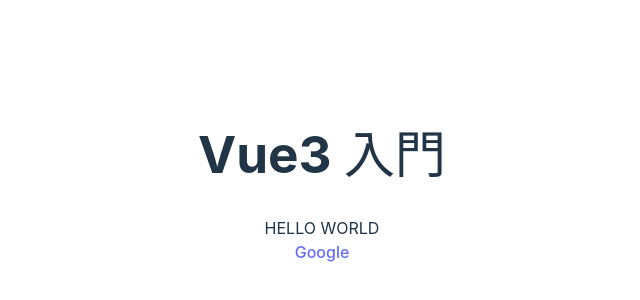
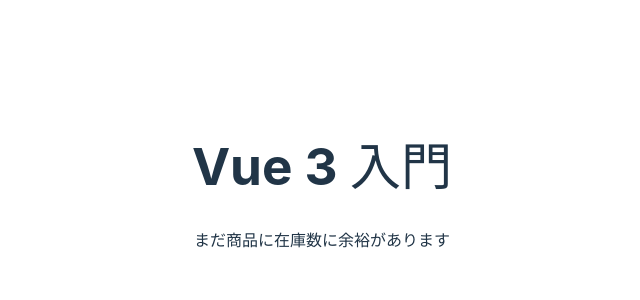
Before and after one commit to YumaEndo921/vue_sample, a Vue app: page / in a window 1280 px wide. Shown: the part 222-522 px from the top of the page, without its empty margins (318-958 px from the left). Built offline with nearby package versions, Linux system fonts and the light colour scheme.

Commit message:
5/15_save
途中セーブ

```diff
--- a/src/App.vue
+++ b/src/App.vue
@@ -1,40 +1,24 @@
+
 <script setup>
-// import HelloWorld from './components/HelloWorld.vue'
-let message = 'Hello World';
-const upperCase = () => {
-  message = message.toUpperCase();
-};
-upperCase();
-const link = 'https://google.com';
-
+const stock = 6;
 </script>
 
 <template>
-  <h1>Vue3 入門</h1>
-  <div v-text="message"></div>
-  <a :href="link">Google</a>
-  <!-- <div>
-    <a href="https://vitejs.dev" target="_blank">
-      <img src="/vite.svg" class="logo" alt="Vite logo" />
-    </a>
-    <a href="https://vuejs.org/" target="_blank">
-      <img src="./assets/vue.svg" class="logo vue" alt="Vue logo" />
-    </a>
-  </div>
-  <HelloWorld msg="Vite + Vue" /> -->
+  <h1>Vue 3 入門</h1>
+  <div v-if="stock > 5 " >まだ商品に在庫数に余裕があります</div>
+  <div v-else-if="stock === 0">申し訳ございません。現在売り切れです。</div>
+  <div v-else>在庫数が少なくなっています。お急ぎください。</div>
 </template>
 
 <style scoped>
-.logo {
-  height: 6em;
-  padding: 1.5em;
-  will-change: filter;
-  transition: filter 300ms;
+.active {
+  color: red;
+  font-weight: 900;
 }
-.logo:hover {
-  filter: drop-shadow(0 0 2em #646cffaa);
+.underLine {
+  text-decoration: underline;
 }
-.logo.vue:hover {
-  filter: drop-shadow(0 0 2em #42b883aa);
+.back {
+  background-color: black;
 }
 </style>
```
